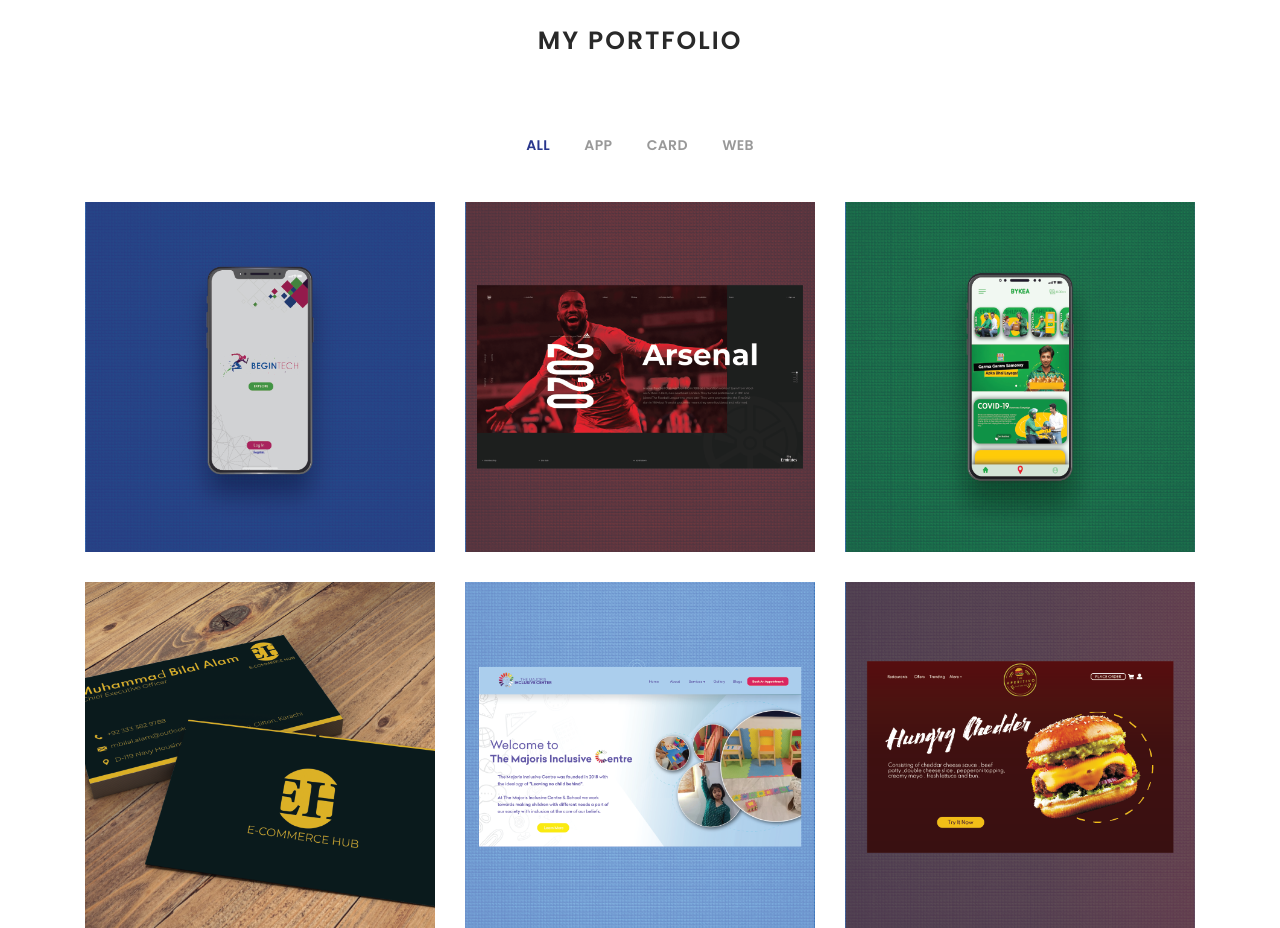
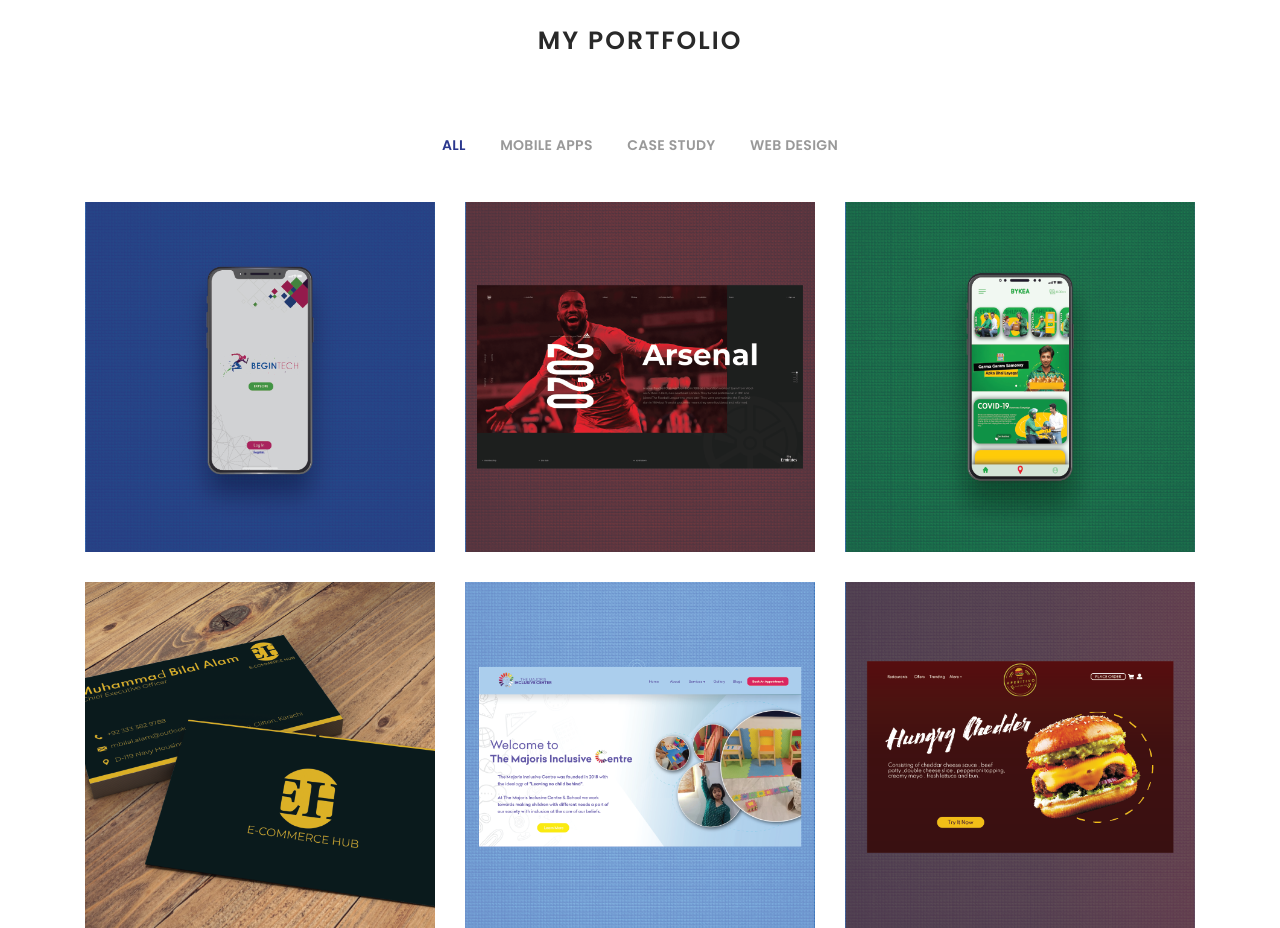
Before and after one commit to saadansari11/saadansari.github.io, a plain HTML site: page index.html in a window 1280 px wide. Shown: the part 1740-2668 px from the top of the page. Drawn offline with Linux system fonts and the light colour scheme; files whose address does not match are found by name; a web font is replaced by a local one.

Commit message:
Update index.html

```diff
--- a/index.html
+++ b/index.html
@@ -184,9 +184,9 @@
           <div class="col-lg-12 d-flex justify-content-center">
             <ul id="portfolio-flters">
               <li data-filter="*" class="filter-active">All</li>
-              <li data-filter=".filter-app">App</li>
-              <li data-filter=".filter-card">Card</li>
-              <li data-filter=".filter-web">Web</li>
+              <li data-filter=".filter-app">Mobile Apps</li>
+              <li data-filter=".filter-card">Case Study</li>
+              <li data-filter=".filter-web">Web Design</li>
             </ul>
           </div>
         </div>
```
